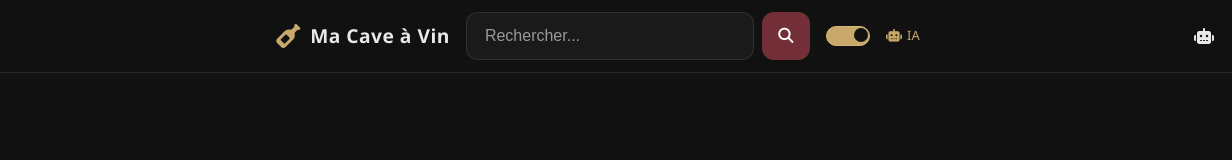
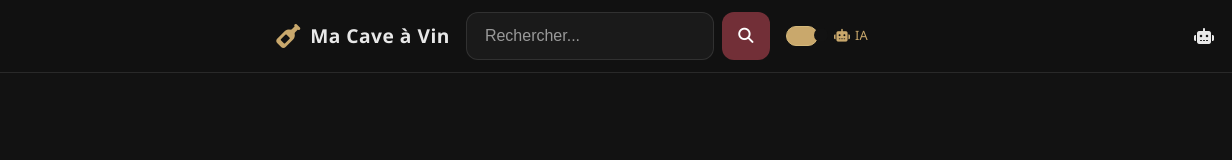
Before and after one commit to thomRoot/Gestion_Cave, a website: page public/index.html in a window 1280 px wide. Shown: the full height of the page, 0-1232 px from the left. Drawn offline with Linux system fonts and the light colour scheme; no server answers.

Commit message:
Fix largeur searchInput à 248px
Co-authored-by: thomRoot <thomRoot@users.noreply.github.com>

```diff
--- a/public/style.css
+++ b/public/style.css
@@ -84,8 +84,7 @@
 }
 
 .search-bar input {
-    flex: 1;
-    min-width: 200px;
+    width: 248px;
     height: 48px;
     padding: 0 18px;
     background: var(--bg-card);
@@ -95,8 +94,6 @@
     font-size: 1rem;
     outline: none;
     transition: var(--transition);
-    display: flex;
-    align-items: center;
 }
 
 .search-bar input:focus {
```
